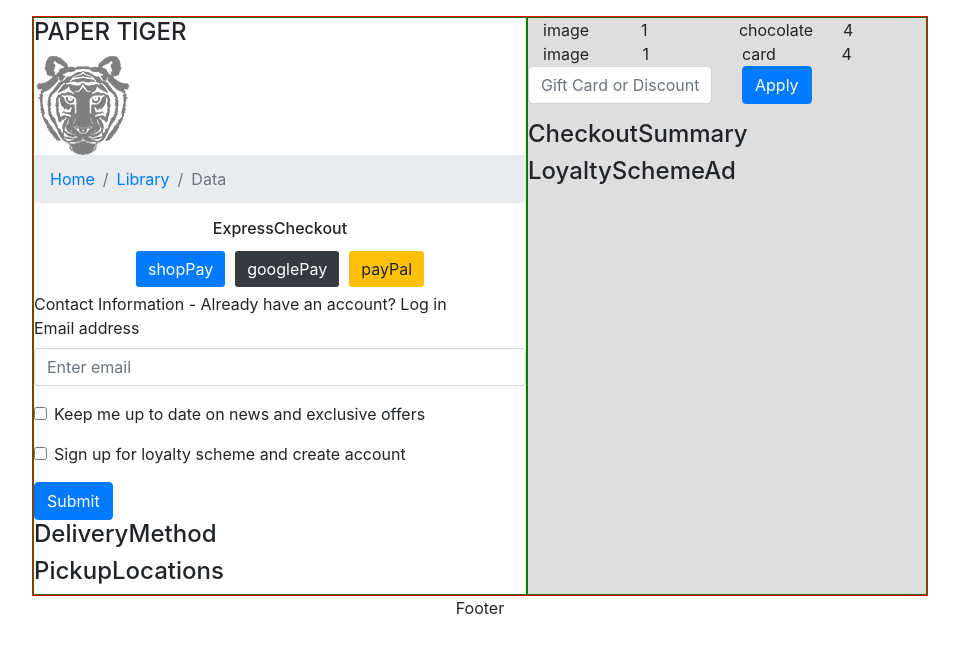
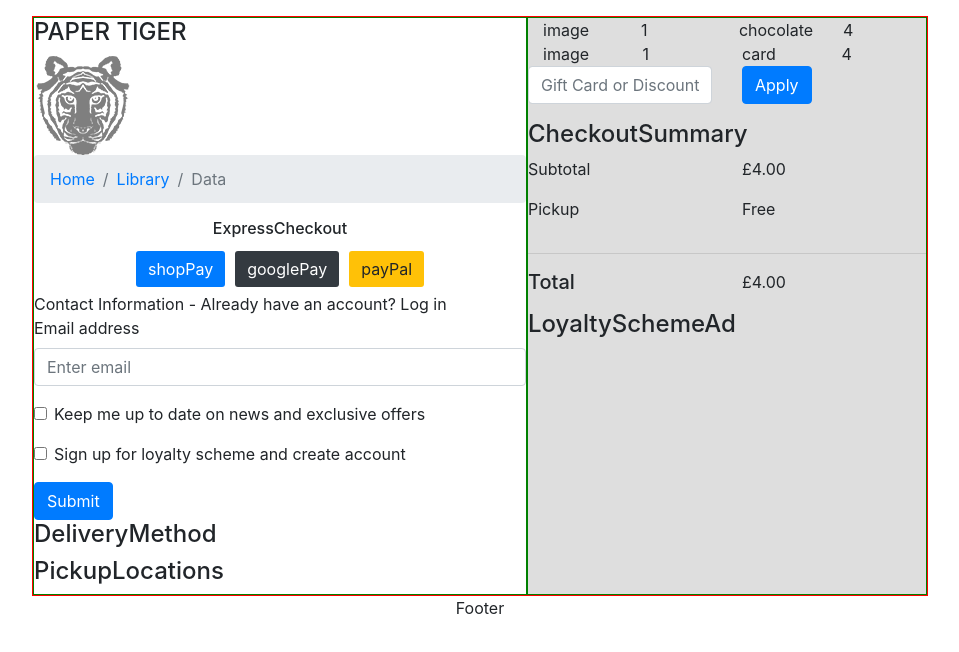
Before and after one commit to woodenchops/AND-build-mission, a React (Create React App) app in the folder client/: page / in a window 1280 px wide. Shown: the top 652 px of the page, without its empty margins (160-1119 px from the left). Built offline with nearby package versions, Linux system fonts and the light colour scheme.

Commit message:
checkout summary basic html

```diff
--- a/client/src/components/CheckoutSummary.jsx
+++ b/client/src/components/CheckoutSummary.jsx
@@ -1,10 +1,36 @@
 import React from 'react';
+import { Button, Row, Col, Form } from 'react-bootstrap';
 
 function CheckoutSummary() {
   return (
-    <div>
+    <>
       <h4>CheckoutSummary</h4>
-    </div>
+      <Row>
+        <Col>
+          <p>Subtotal</p>
+        </Col>
+        <Col>
+          <p>£4.00</p>
+        </Col>
+      </Row>
+      <Row>
+        <Col>
+          <p>Pickup</p>
+        </Col>
+        <Col>
+          <p>Free</p>
+        </Col>
+      </Row>
+      <hr />
+      <Row>
+        <Col>
+          <h5>Total</h5>
+        </Col>
+        <Col>
+          <p>£4.00</p>
+        </Col>
+      </Row>
+    </>
   );
 }
 
```
